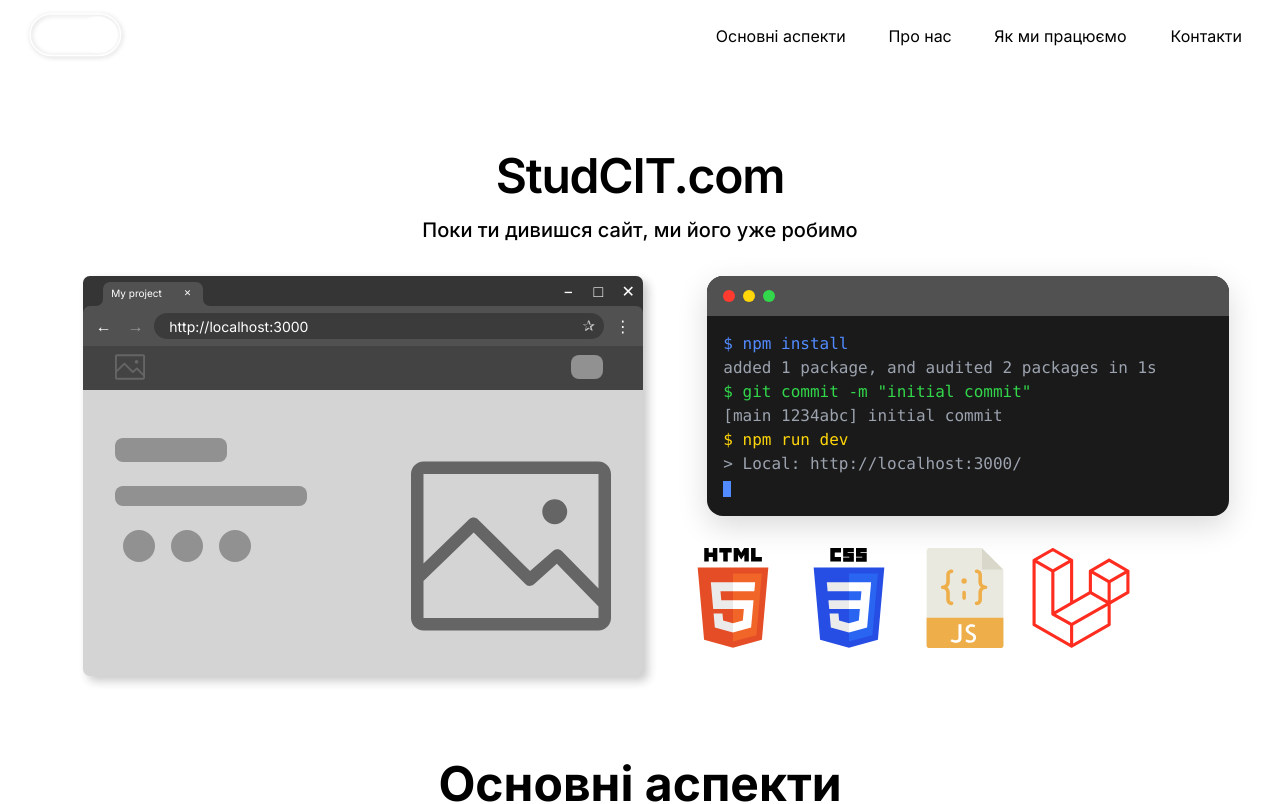
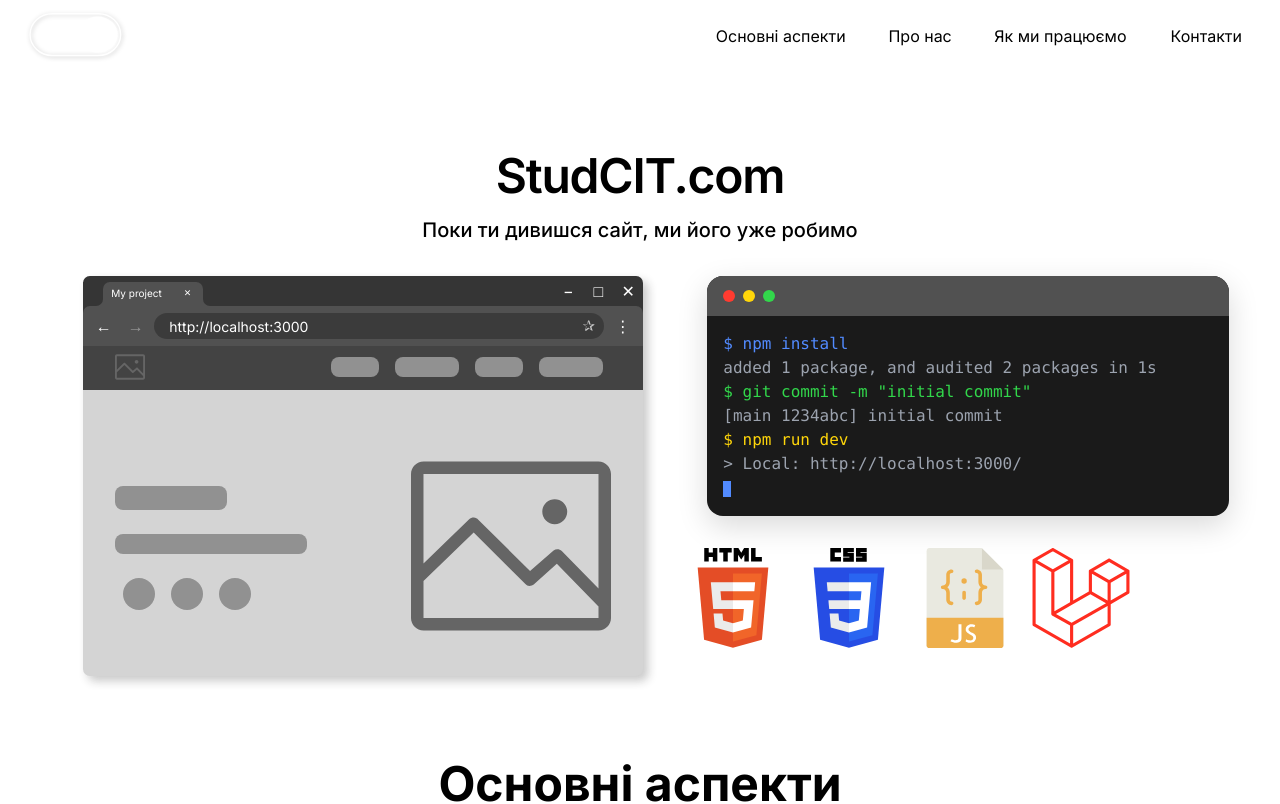
Before and after one commit to Konrem/studcit, a Next.js app: page / in a window 1280 px wide. Shown: the top 804 px of the page. Built offline with nearby package versions, Linux system fonts and the light colour scheme.

Commit message:
fix(browser site): change adaptive blocks

```diff
--- a/src/components/ui/siteInBrowser.tsx
+++ b/src/components/ui/siteInBrowser.tsx
@@ -11,16 +11,16 @@
           width={30}
           height={30}
         />
-        <div className="hidden flex">
+        <div className="hidden md:flex">
           <div className="w-[3rem] h-[20px] rounded-[0.5rem] bg-[#919191] mx-2"></div>
           <div className="w-[4rem] h-[20px] rounded-[0.5rem] bg-[#919191] mx-2"></div>
           <div className="w-[3rem] h-[20px] rounded-[0.5rem] bg-[#919191] mx-2"></div>
           <div className="w-[4rem] h-[20px] rounded-[0.5rem] bg-[#919191] mx-2"></div>
         </div>
-        <div className="w-[2rem] h-[24px] rounded-[0.5rem] bg-[#919191] mx-2"></div>
+        <div className="block md:hidden w-[2rem] h-[24px] rounded-[0.5rem] bg-[#919191] mx-2"></div>
       </div>
-      <div className="flex flex-wrap p-8 justify-center sm:justify-between items-start h-auto">
-        <div className="mt-4 ms:mt-[4rem]">
+      <div className="flex flex-col sm:flex-row p-8 justify-center md:justify-between items-start h-auto">
+        <div className="mx-auto mt-4 md:mx-0 sm:mt-[4rem]">
           <div className="w-[7rem] h-[24px] rounded-[0.5rem] bg-[#919191]"></div>
           <div className="w-[12rem] h-[20px] rounded-[0.5rem] bg-[#919191] my-6"></div>
           <div className="flex">
@@ -30,7 +30,7 @@
           </div>
         </div>
         <Image
-          className="my-[1.5rem]"
+          className="mx-auto md:mx-0 my-[1.5rem] "
           src="/picture.svg"
           alt="Picture"
           width={200}
```
